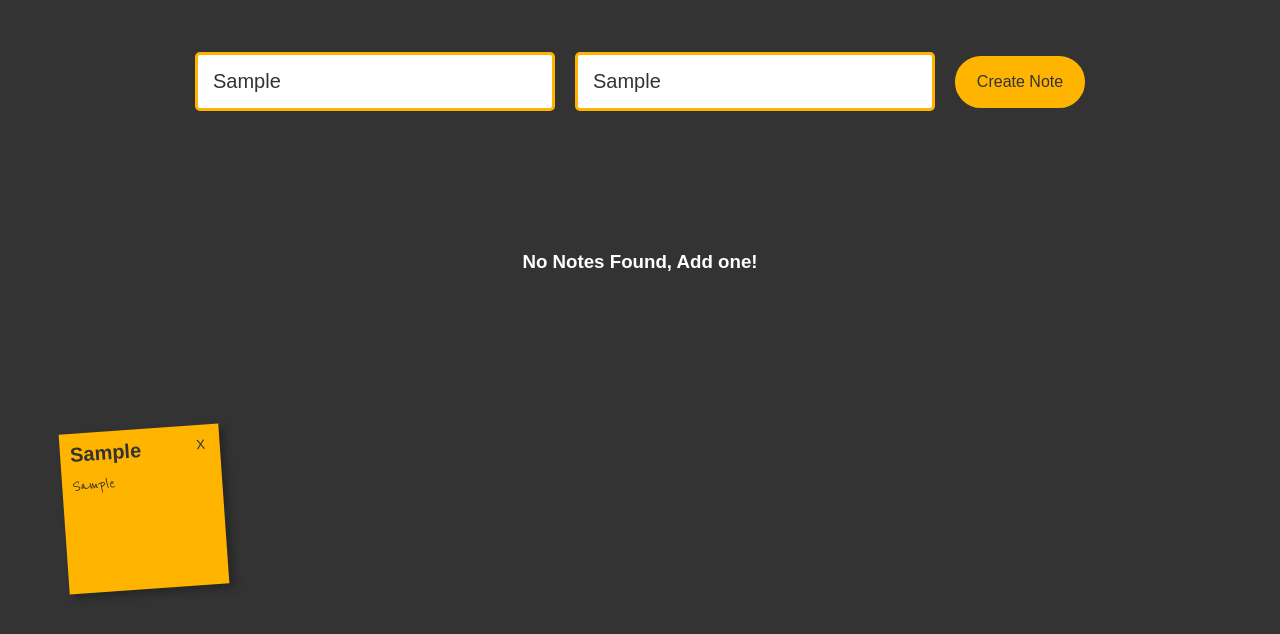
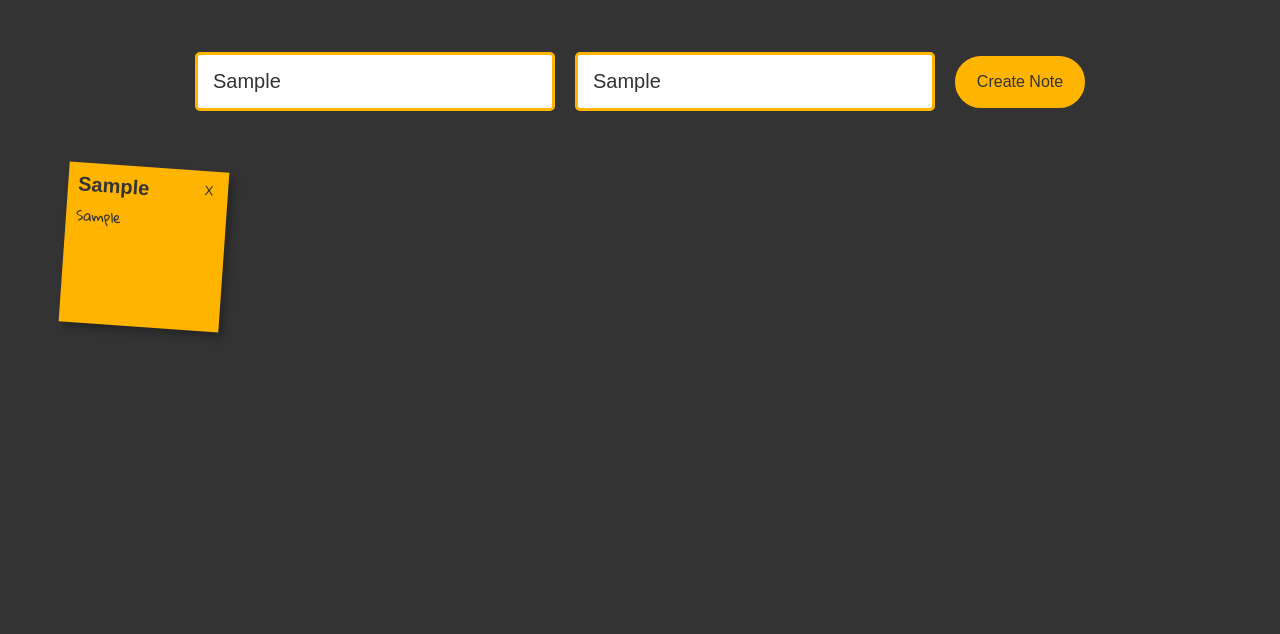
Before and after one commit to glauciellesa/stickNotes, a website built with webpack: page src/index.html in a window 1280 px wide. Both pictures are taken after typing "Sample", "Sample" into the empty fields and a click on the button "Create Note". Shown: the part 158-792 px from the top of the page. Built offline with nearby package versions, Linux system fonts and the light colour scheme.

Commit message:
Refactor stick color logic

```diff
--- a/src/index.html
+++ b/src/index.html
@@ -5,8 +5,12 @@
     <meta http-equiv="X-UA-Compatible" content="IE=edge" />
     <meta name="viewport" content="width=device-width, initial-scale=1.0" />
     <title>Sticky notes</title>
+    <link rel="preconnect" href="https://fonts.googleapis.com" />
+    <link rel="preconnect" href="https://fonts.gstatic.com" crossorigin />
+    <link rel="preconnect" href="https://fonts.googleapis.com" />
+    <link rel="preconnect" href="https://fonts.gstatic.com" crossorigin />
     <link
-      href="https://fonts.googleapis.com/css?family=Reenie+Beanie&display=swap"
+      href="https://fonts.googleapis.com/css2?family=Gloria+Hallelujah&display=swap"
       rel="stylesheet"
     />
     <link rel="stylesheet" href="./style.css" />
@@ -42,7 +46,7 @@
       </form>
     </div>
 
-    <h3 id="no-notes" class="noNotes">No Notes Found, Add one!</h3>
+    <h3 id="no-notes" class="noNotes" hidden>No Notes Found, Add one!</h3>
     <ul id="notes" class="notes"></ul>
   </body>
 </html>
--- a/src/script.js
+++ b/src/script.js
@@ -1,11 +1,8 @@
-const bntSubmit = document.getElementById("bntSubmit")
+const checkStickExist = document.addEventListener("load", () => {
+  document.getElementById("no-notes")
+})
 
-bntSubmit.addEventListener("click", (e) => {
-  e.preventDefault()
-
-  const titleInput = document.getElementById("new-note-title-input").value
-  const noteBodyInput = document.getElementById("new-note-body-input").value
-
+const createStick = (title, stickBody) => {
   const ul = document.getElementById("notes")
 
   const li = document.createElement("li")
@@ -14,13 +11,14 @@ bntSubmit.addEventListener("click", (e) => {
   const xButton = document.createElement("button")
 
   li.classList.add("listNotes")
+  li.classList.add(`listNotes-${ul.childElementCount % 4}`)
   xButton.classList.add("bntDelete")
 
   const xText = document.createTextNode("X")
-  const textH2Li = document.createTextNode(titleInput)
-  const textbodyLi = document.createTextNode(noteBodyInput)
+  const textH2Li = document.createTextNode(title)
+  const textbodyLi = document.createTextNode(stickBody)
 
-  if (titleInput && noteBodyInput) {
+  if (title && stickBody) {
     ul.appendChild(li)
     li.appendChild(titleLi)
     titleLi.appendChild(textH2Li)
@@ -34,18 +32,33 @@ bntSubmit.addEventListener("click", (e) => {
     return
   }
 
+  xButton.addEventListener("click", () => {
+    ul.removeChild(li)
+  })
+
+  insertDb(title, stickBody)
+}
+
+const insertDb = (title, stickBody) => {
   const stickString = window.localStorage.getItem("stick")
   if (!stickString) {
     window.localStorage.setItem("stick", JSON.stringify([]))
   }
   const stickTable = JSON.parse(stickString) || []
   stickTable.push({
-    title: titleInput,
-    body: noteBodyInput,
+    title: title,
+    body: stickBody,
   })
   window.localStorage.setItem("stick", JSON.stringify(stickTable))
+}
+
+const bntSubmit = document.getElementById("bntSubmit")
+
+bntSubmit.addEventListener("click", (e) => {
+  const titleInput = document.getElementById("new-note-title-input").value
+  const noteBodyInput = document.getElementById("new-note-body-input").value
+  createStick(titleInput, noteBodyInput)
+  e.preventDefault()
 })
 
-const bntDelete = document.querySelector
-
 export default bntSubmit
--- a/src/style.css
+++ b/src/style.css
@@ -125,25 +125,33 @@ body > * {
 }
 
 .listNotes p {
-  font-family: "Reenie Beanie", cursive;
-  font-size: 18px;
+  font-family: "Gloria Hallelujah", cursive;
+  line-height: 0.5cm;
+  font-size: 14px;
 }
 
-.listNotes:nth-child(2n) {
+.listNotes-0 {
+  transform: rotate(4deg);
+  -moz-transform: rotate(4deg);
+  top: 5px;
+  background: rgb(270, 180, 0);
+}
+
+.listNotes-1 {
   transform: rotate(4deg);
   -moz-transform: rotate(4deg);
   top: 5px;
   background: #ff5733;
 }
 
-.listNotes:nth-child(3n) {
+.listNotes-2 {
   transform: rotate(-3deg);
   -moz-transform: rotate(-3deg);
   top: -5px;
   background: #77d8d8;
 }
 
-.listNotes:nth-child(4n) {
+.listNotes-3 {
   transform: rotate(5deg);
   -moz-transform: rotate(5deg);
   top: -5px;
```
